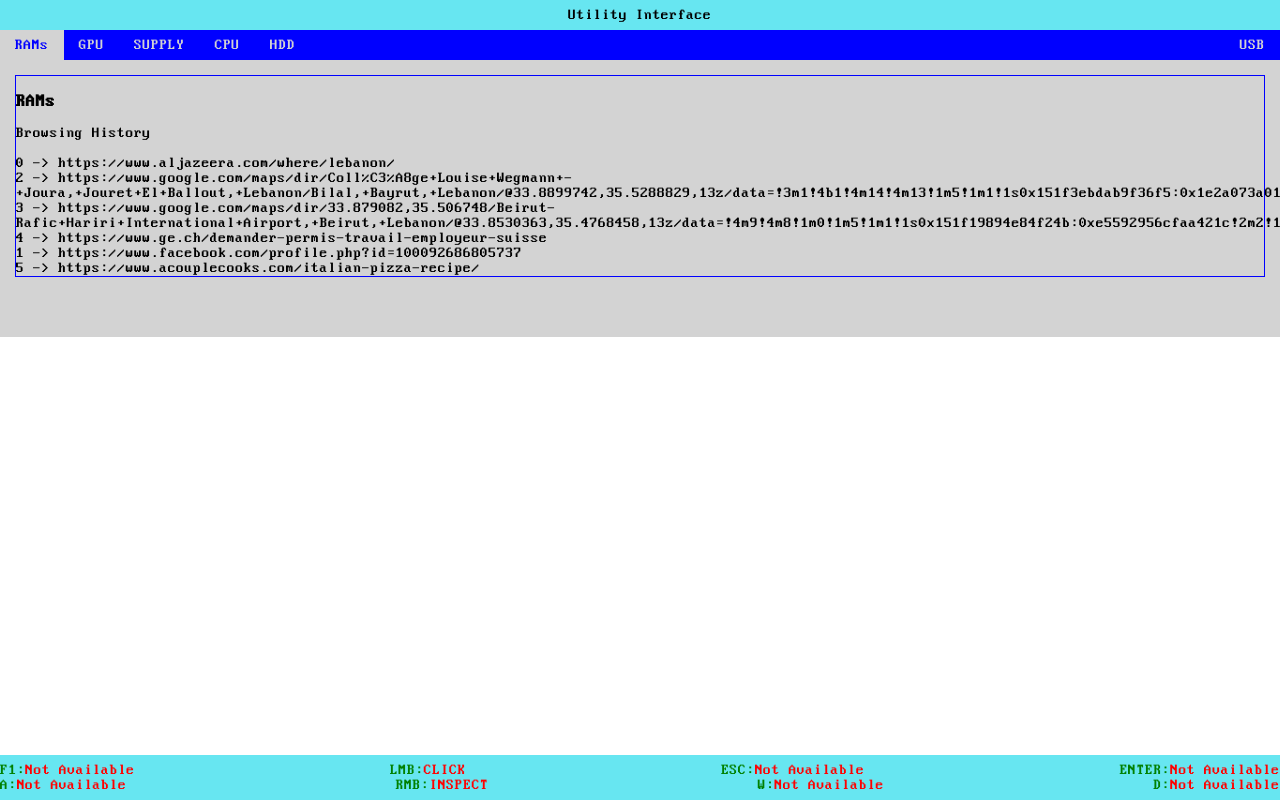
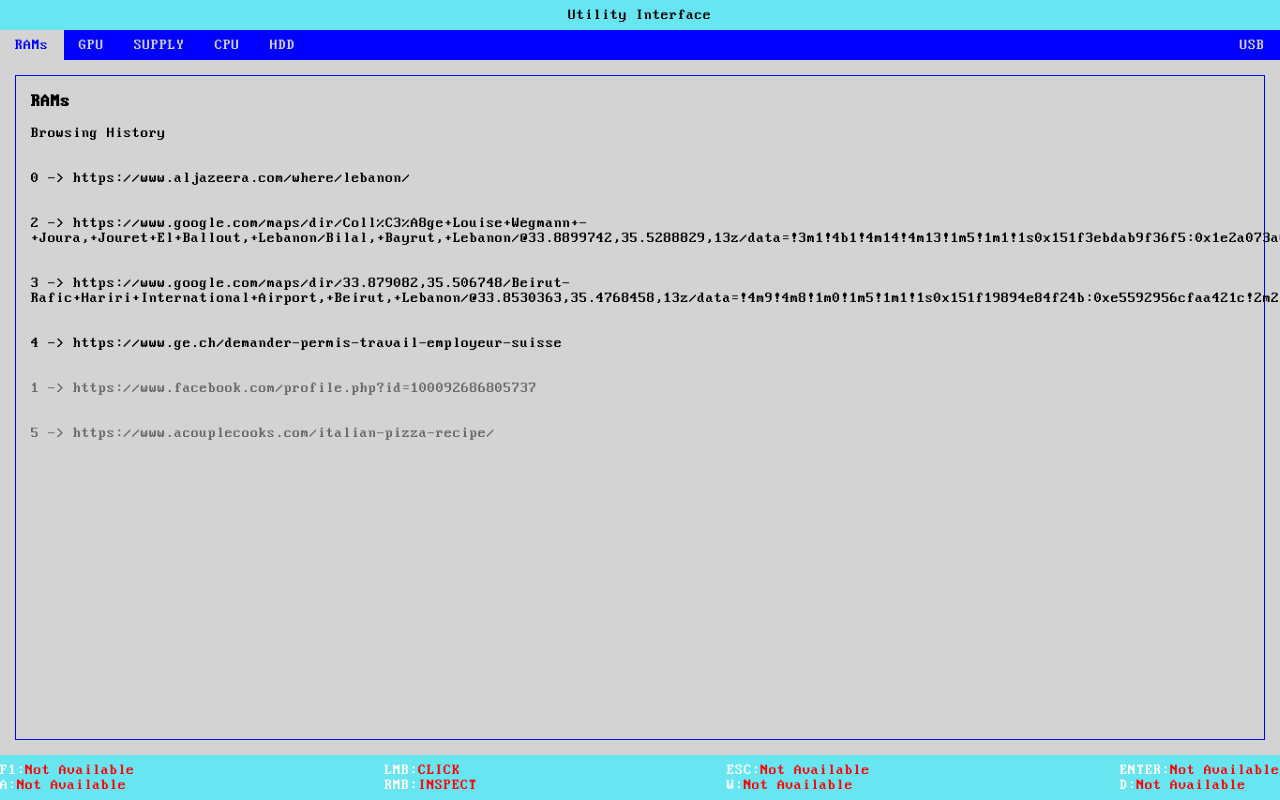
Before and after one commit to HEAD-MasterMediaDesign/20230530-student-ray-unknow, a Vue app: page /ram in a window 1280 px wide. Shown: the top 800 px of the page. Built offline with nearby package versions, Linux system fonts and the light colour scheme.

Commit message:
feat: design nico

```diff
--- a/src/assets/main.css
+++ b/src/assets/main.css
@@ -6,6 +6,7 @@
   --app-color-blue: blue;
   --app-color-gray: lightgray;
   --app-color-secondary: #67e6f1;
+  --app-color-red: red;
 }
 
 html, body {
@@ -26,16 +27,15 @@ body {
 }
 
 .red{
-  color: red;
+  color: var(--app-color-red);
 }
 
 .footer-white{
-  color: green;
+  color: white;
 }
 
 #app {
-  max-width: 1280px;
-  margin: 0 auto;
+  height: 100%;
 }
 
 @font-face {
--- a/src/components/AppFooter.vue
+++ b/src/components/AppFooter.vue
@@ -1,15 +1,19 @@
 <template>
     <section class="v-app-footer" >
-        <div class="v-app-footer__line" >
-          <div class="footer-white">F1:<span class="red">Not Available</span></div>
-          <div class="footer-white">LMB:<span class="red">CLICK</span></div>
-          <div class="footer-white">ESC:<span class="red">Not Available</span></div>
-          <div class="footer-white">ENTER:<span class="red">Not Available</span></div>
+        <div class="v-app-footer__coll" >
+            <div class="footer-white">F1:<span class="red">Not Available</span></div>
+            <div class="footer-white">A:<span class="red">Not Available</span></div>
         </div>
-        <div class="v-app-footer__line" >
-            <div class="footer-white">A:<span class="red">Not Available</span></div>
+        <div class="v-app-footer__coll" >
+            <div class="footer-white">LMB:<span class="red">CLICK</span></div>
             <div class="footer-white">RMB:<span class="red">INSPECT</span></div>
+        </div>
+        <div class="v-app-footer__coll" >
+            <div class="footer-white">ESC:<span class="red">Not Available</span></div>
             <div class="footer-white">W:<span class="red">Not Available</span></div>
+        </div>
+        <div class="v-app-footer__coll" >
+            <div class="footer-white">ENTER:<span class="red">Not Available</span></div>
             <div class="footer-white">D:<span class="red">Not Available</span></div>
         </div>
     </section>
@@ -32,13 +36,14 @@ defineProps<{
     width: 100%;
     background: var(--app-color-secondary);
     display: flex;
+    flex-direction: row;
+    justify-content: space-between;
+}
+
+
+.v-app-footer__coll {
+    display: flex;
     flex-direction: column;
     justify-content: center;
 }
-
-
-.v-app-footer__line {
-    display: flex;
-    justify-content: space-between;
-}
 </style>
--- a/src/views/HomeView.vue
+++ b/src/views/HomeView.vue
@@ -3,19 +3,19 @@
         <h1>{{levelData.titre}}</h1>
         <p>{{levelData.description}}</p>
 
-        <div class="v-home-view__question-active" >
+        <div class="v-home-view__questions">
             <div
                 v-for="question of levelData.activeQuestions"
-                class="v-home-view__question-active__question"
+                class="v-home-view__questions__question"
                 @click="linkOnClick($event, question.url)"
                 @contextmenu="linkOnContextMenu($event, question)"
             >{{question.index}} -> {{question.url}}</div>
         </div>
 
-        <div class="v-home-view__question-active" >
+        <div class="v-home-view__questions">
             <div
                 v-for="question of levelData.inactiveQuestions"
-                class="v-home-view__question-active__question"
+                class="v-home-view__questions__question v-home-view__questions__question--inactive"
             >
                 {{question.index}} -> {{question.url}}
             </div>
@@ -45,7 +45,10 @@ function linkOnClick(e: MouseEvent, url: string) {
 
 function linkOnContextMenu(e: MouseEvent, message: IDataTypeQuestionActive) {
     e.preventDefault()
-    console.log('open modale window with message: ', 'positive: ', message.choiceOptimist, 'negative: ', message.choicePessimist)
+    console.log('-----')
+    console.log('open modale window with message: ')
+    console.log('positive: ', message.choiceOptimist)
+    console.log('negative: ', message.choicePessimist)
 }
 
 </script>
@@ -60,5 +63,17 @@ function linkOnContextMenu(e: MouseEvent, message: IDataTypeQuestionActive) {
     height: 100%;
     box-sizing: border-box;
     border: solid 1px var(--app-color-blue);
+    padding-left: 1rem;
+    padding-right: 1rem;
+}
+
+.v-home-view__questions__question {
+    cursor: pointer;
+    padding-top: 1rem;
+    padding-bottom: 1rem;
+}
+
+.v-home-view__questions__question.v-home-view__questions__question--inactive {
+    opacity: .5;
 }
 </style>
```
